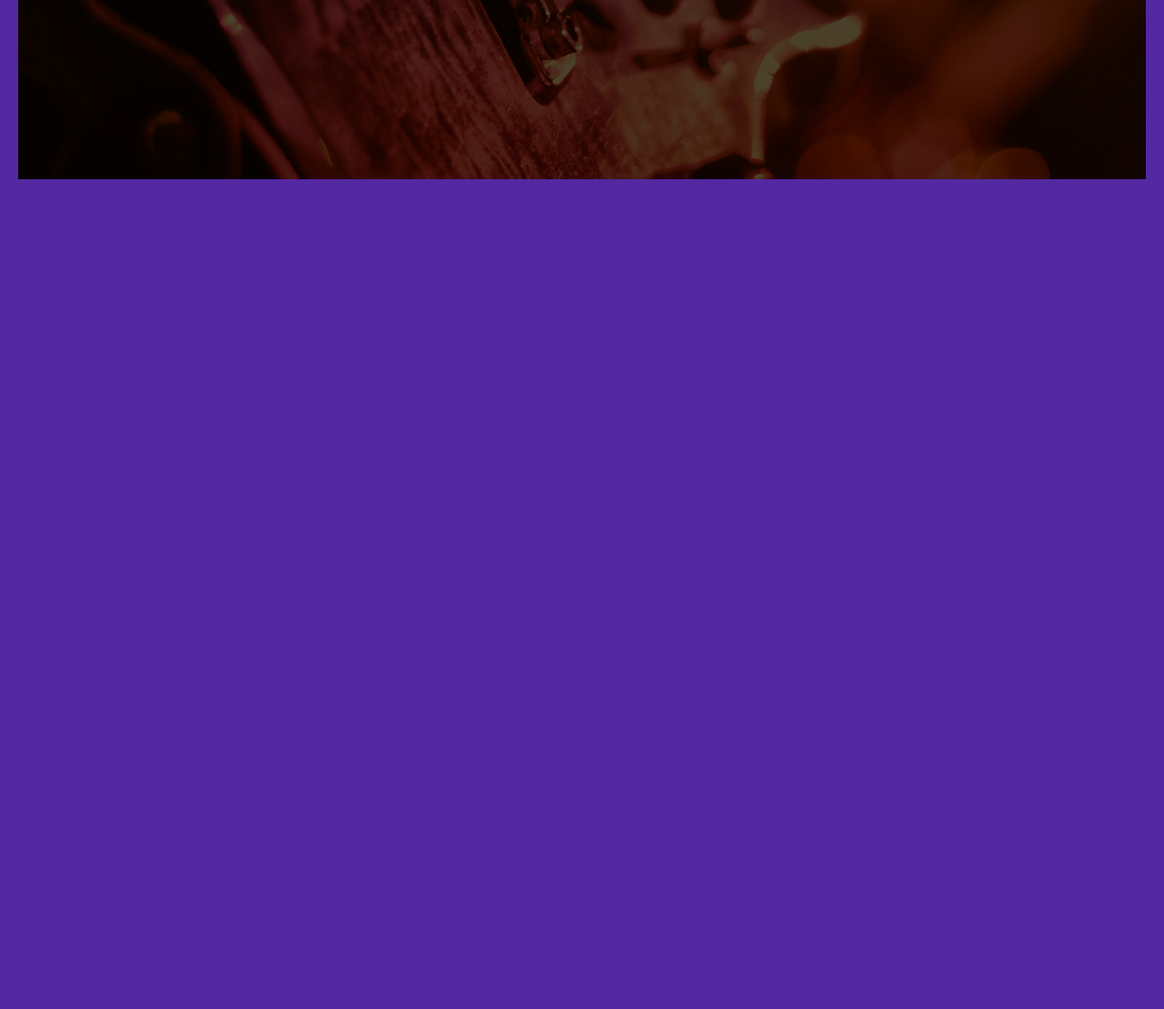
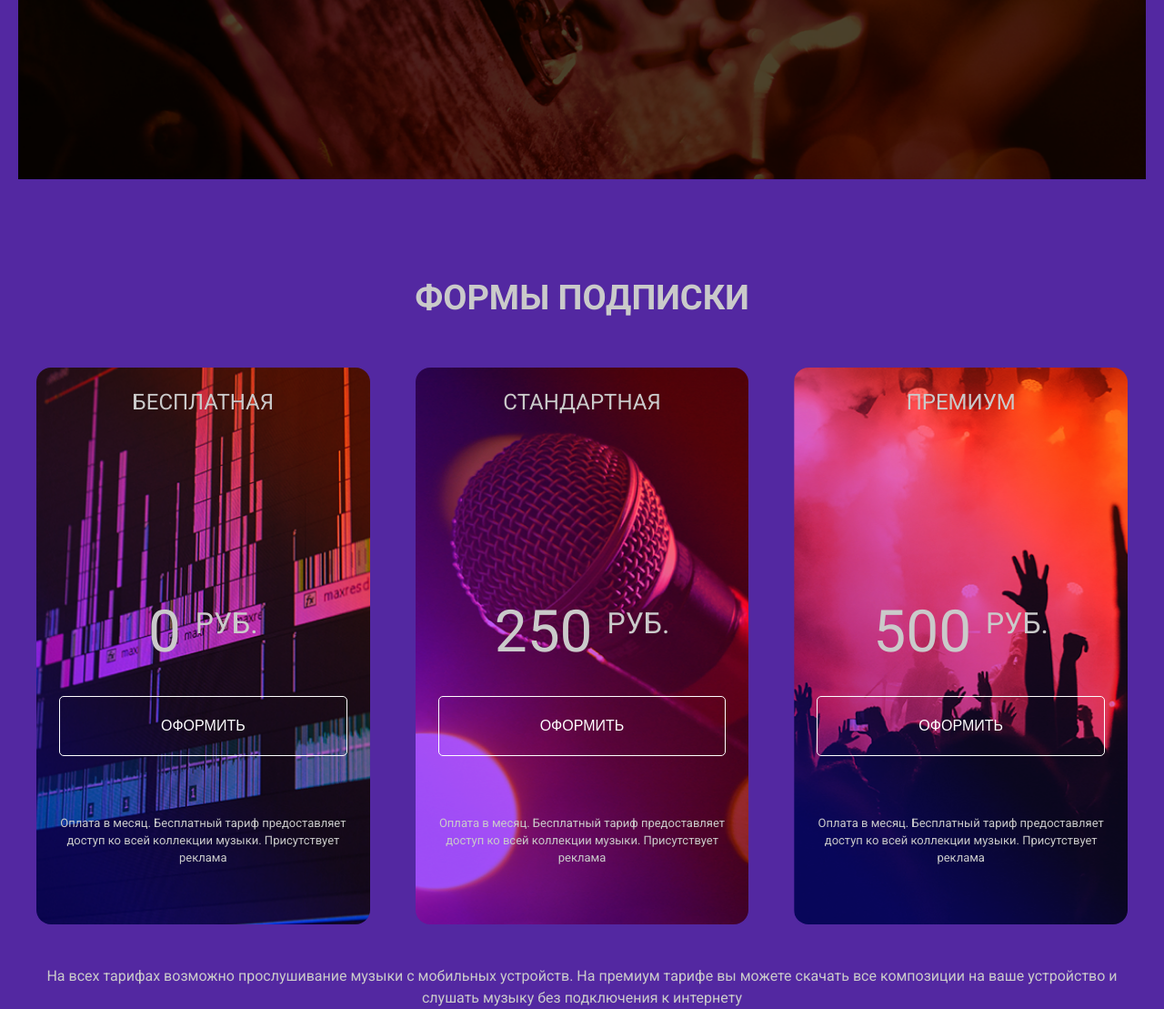
Before and after one commit to Loresina/LayoutMusucBox, a website: page src/index.html in a window 1280 px wide. Shown: the part 552-1661 px from the top of the page at 91% size. Before the commit the page ends 800 px from the top, so only its background shows below. Drawn offline with Linux system fonts and the light colour scheme.

Commit message:
add: price section

```diff
--- a/src/index.html
+++ b/src/index.html
@@ -61,46 +61,44 @@
         </form>
     </section>
 
-    <!-- <section id="page-pricing" class="page-pricing">
-      <div class="container">
+    <section id="page-pricing" class="prices container">
         <h2>формы подписки</h2>
 
-        <article class="pricings">
-          <div class="pricing-item bg-free">
+        <article class="prices__items">
+          <div class="price bg-free">
             <h3>бесплатная</h3>
-            <p class="pricing-value">0 <span> руб.</span></p>
-            <a href="#">Оформить</a>
-            <p class="pricing-info">
+            <p class="price__value">0 <span> руб.</span></p>
+            <button type="button">Оформить</button>
+            <span class="price__info">
               Оплата в месяц. Бесплатный тариф предоставляет доступ ко всей коллекции музыки. Присутствует реклама
-            </p>
+            </span>
           </div>
 
-          <div class="pricing-item bg-standart">
+          <div class="price bg-standart">
             <h3>стандартная</h3>
-            <p class="pricing-value">250 <span> руб.</span></p>
-            <a href="#">Оформить</a>
-            <p class="pricing-info">
+            <p class="price__value">250 <span> руб.</span></p>
+            <button type="button">Оформить</button>
+            <span class="price__info">
               Оплата в месяц. Бесплатный тариф предоставляет доступ ко всей коллекции музыки. Присутствует реклама
-            </p>
+            </span>
           </div>
 
-          <div class="pricing-item bg-premium">
+          <div class="price bg-premium">
             <h3>премиум</h3>
-            <p class="pricing-value">500 <span> руб.</span></p>
-            <a href="#">Оформить</a>
-            <p class="pricing-info">
+            <p class="price__value">500 <span> руб.</span></p>
+            <button type="button">Оформить</button>
+            <span class="price__info">
               Оплата в месяц. Бесплатный тариф предоставляет доступ ко всей коллекции музыки. Присутствует реклама
-            </p>
-          </div>
+            </span>
         </article>
 
-        <p class="pricing-footer">
+        <p class="prices__footer">
           На всех тарифах возможно прослушивание музыки с мобильных устройств. На премиум тарифе вы можете скачать все композиции на ваше устройство и слушать музыку без подключения к интернету
         </p>
       </div>
 
 
-    </sections> -->
+    </sections>
 
 
   </div>
--- a/src/styles/scss/_descriptionSection.scss
+++ b/src/styles/scss/_descriptionSection.scss
@@ -19,6 +19,7 @@
 
 .description__form {
     position: relative;
+
     @include flex(space-between, center);
     flex-direction: column;
     max-width: 570px;
--- a/src/styles/scss/_media.scss
+++ b/src/styles/scss/_media.scss
@@ -57,17 +57,12 @@
         min-width: 374px;
     }
 
-    .pricings {
+    .prices__items {
         flex-direction: column;
-
-        // margin: 48px 0 45px 0;
-        // gap: 50px;
-        // border: 1px solid red;
     }
 
 
-
-    .pricing-item {
+    .price {
         padding: 12px 25px 64px;
 
         & h3 {
@@ -75,6 +70,4 @@
            }
     }
 
-
-
 }
--- a/src/styles/scss/_subsсription.scss
+++ b/src/styles/scss/_pricesSection.scss
@@ -1,36 +1,31 @@
-.page-pricing {
-    margin-top: 100px;
-
+.prices {
+    margin-top: 102px;
 }
 
-.pricings {
+.prices__items {
     width: 100%;
     margin: 48px 0 45px;
 
     @include flex(space-between, center);
     gap: 50px;
-
-    // border: 1px solid red;
 }
 
-.pricing-item {
+.price {
     min-width: 366px;
-
-    // background: purple;
     text-align: center;
     border-radius: 16px;
     padding: 16px 25px 64px;
 
-   & a {
-    display: block;
+   & button {
+    width: 100%;
 
     @include font(16px, 400, 24px, center);
     text-transform: uppercase;
     color: $white;
     border: 1px solid $white;
     border-radius: 5px;
-    padding: 21px;
-    margin-bottom: 62px;
+    padding: 20px;
+    background: transparent;
    }
 
    & h3 {
@@ -56,7 +51,7 @@
     background-size: cover;
 }
 
-.pricing-value {
+.price__value {
     margin-bottom: 38px;
     text-transform: uppercase;
     vertical-align: top;
@@ -70,11 +65,14 @@
     }
 }
 
-.pricing-info {
+.price__info {
+    display: block;
+
     @include font(13px, 400, 19px, center);
+    margin-top: 64px;
 }
 
 
-.pricing-footer {
+.prices__footer {
     @include font(16px, 400, 24px, center);
 }
--- a/src/styles/scss/app.scss
+++ b/src/styles/scss/app.scss
@@ -3,5 +3,5 @@
 @import "positioning";
 @import "header";
 @import "descriptionSection";
-@import "subsсription";
+@import "pricesSection";
 @import "media";
```
Also changed, not shown: src/styles/styles.css, 2 other files.
